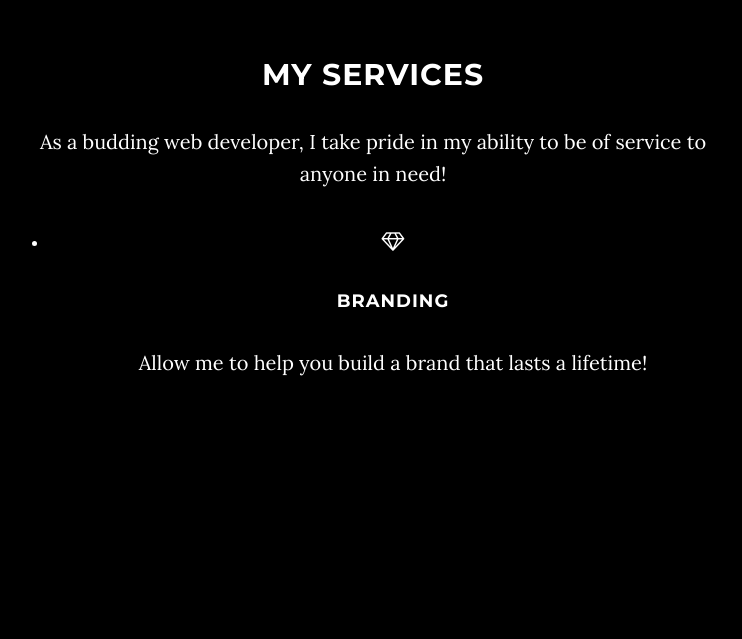
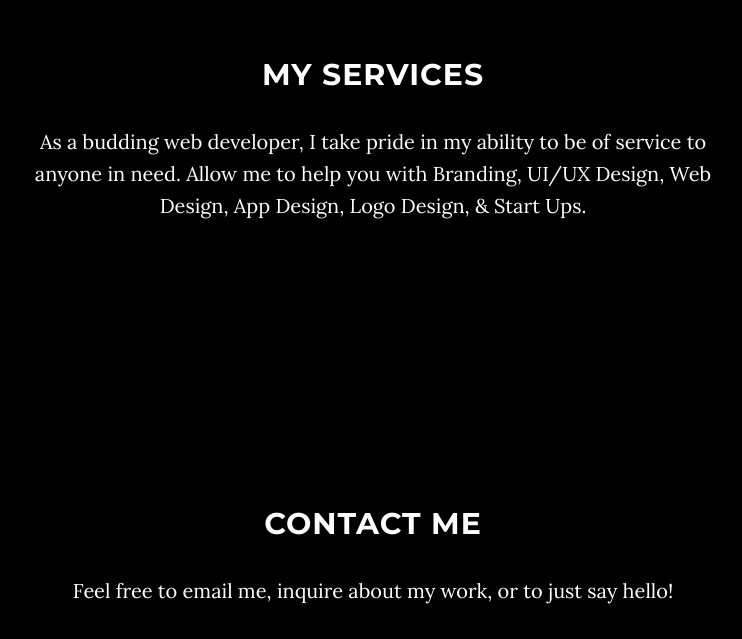
Before and after one commit to tudoxukno/JGBallard-Portfolio, a website: page index.html in a window 1280 px wide. Shown: the part 1740-2379 px from the top of the page, without its empty margins (267-1009 px from the left). Drawn offline with nearby package versions, Linux system fonts and the light colour scheme; some packages are replaced by stand-ins of ours.

Commit message:
site almost ready to be deployed

```diff
--- a/index.html
+++ b/index.html
@@ -111,31 +111,12 @@
             <div class="container">
                 <div class="col-lg-8 col-lg-offset-2">
                     <h2>My Services</h2>
-                    <p>As a budding web developer, I take pride in my ability to be of service to anyone in need!</p>
-                      <ul>
-                        <li>
-                      <p><i class="fa fa-diamond"></i><h4>Branding</h4></p>
-                      <p>Allow me to help you build a brand that lasts a lifetime!</p>
-                        </li>
-                      </ul>
+                    <p>As a budding web developer, I take pride in my ability to be of service to anyone in need. Allow me to help you with Branding, UI/UX Design, Web Design, App Design, Logo Design, & Start Ups.</p>
 
-                    <!-- <a href="http://startbootstrap.com/template-overviews/grayscale/" class="btn btn-default btn-lg">Visit Download Page</a> -->
                 </div>
             </div>
         </div>
     </section>
-
-    <!-- Projects Section -->
-    <!-- <section id="projects" class="content-section text-center">
-      <div class="projects-section">
-        <div class="container">
-          <div class="col-lg-8 col-lg-offset-2">
-            <h2>My Projects</h2>
-            <p>Here are a few of my favorite projects, take a look!</p>
-          </div>
-        </div>
-      </div>
-    </section> -->
 
     <!-- Contact Section -->
     <section id="contact" class="container content-section text-center">
```
